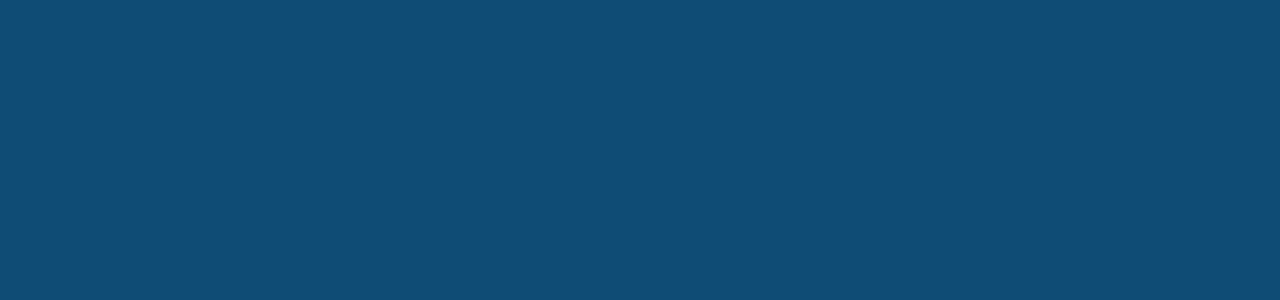
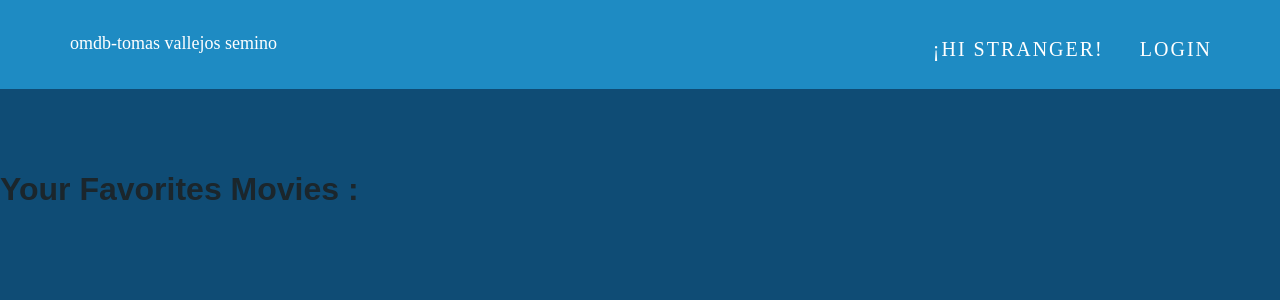
Before and after one commit to Tvallejoss/omdbNueva, a React (Create React App) app: page /Profile/1 in a window 1280 px wide. Shown: the top 300 px of the page. Built offline with nearby package versions, Linux system fonts and the light colour scheme; no server answers.

Commit message:
agregado medio mal el perfil de usuario

```diff
--- a/src/components/Navbar.jsx
+++ b/src/components/Navbar.jsx
@@ -1,18 +1,19 @@
 import React, { useEffect, useState } from "react";
 import "../style/navbar.css";
 import { useDispatch, useSelector } from "react-redux";
-import { Link } from "react-router-dom";
+import { Link, useLocation } from "react-router-dom";
 import { db } from "../firebase/base";
 import axios from "axios";
 import { setPeliculas } from "../store/peliculas";
 import { setFavorites, setUsuariolog } from "../store/users";
-import { CardMovie } from "./CardMovie";
+import { Header } from "./components/Header";
+import { PerfilScreen } from "./components/PerfilScreen";
 
 export const Navbar = () => {
+    const location = useLocation();
     const dispatch = useDispatch();
     let usuarioId = useSelector((state) => state.usuarioId);
     let favorites = useSelector((state) => state.favorites);
-    let peliculas = useSelector((state) => state.peliculas);
     const [usuarioLogueado, setUsuarioLogueado] = useState("");
     const [pelicula, setPelicula] = useState("");
     useEffect(() => {
@@ -30,7 +31,7 @@ export const Navbar = () => {
             .then((data) => {
                 dispatch(setPeliculas(data.data.Search));
             });
-    }, [usuarioId, pelicula, favorites]);
+    }, [usuarioId, pelicula, favorites, dispatch]);
 
     const searchMovie = (e) => {
         if (e.keyCode === 13) {
@@ -50,11 +51,18 @@ export const Navbar = () => {
                     {usuarioId ? (
                         <>
                             <li onClick={logOut}>Log0ut</li>
-                            <Link to={`/profile/${usuarioId}`}  style={{
+                            {location.pathname === "/" ? (
+                                <Link
+                                    to={`/profile/${usuarioId}`}
+                                    style={{
                                         color: "#fff",
-                                    }}>
+                                    }}
+                                >
                                     <li>Profile</li>{" "}
                                 </Link>
+                            ) : (
+                                ""
+                            )}
                             <li>¡Hi {usuarioLogueado.name}!</li>
                         </>
                     ) : (
@@ -72,6 +80,7 @@ export const Navbar = () => {
                         </>
                     )}
                     <div className="wrap">
+                        {location.pathname === "/" ? (
                             <div className="search">
                                 <input
                                     type="text"
@@ -80,33 +89,13 @@ export const Navbar = () => {
                                     onKeyUp={searchMovie}
                                 />
                             </div>
+                        ) : (
+                            ""
+                        )}
                     </div>
                 </ul>
             </nav>
-            <div
-                id="header"
-                style={{
-                    display: "flex",
-                    justifyContent: "space-between",
-                    flexWrap: "wrap",
-                    paddingTop: "150px",
-                }}
-            >
-                {peliculas.length
-                    ? peliculas.map((pelicula, i) => {
-                          return (
-                              <div
-                                  key={i}
-                                  style={{
-                                      margin: "35px",
-                                  }}
-                              >
-                                  <CardMovie props={pelicula} />
-                              </div>
-                          );
-                      })
-                    : ""}
-            </div>
+            {location.pathname === "/" ? <Header /> : <PerfilScreen />}
         </div>
     );
 };
--- a/src/components/components/Header.jsx
+++ b/src/components/components/Header.jsx
@@ -1,4 +1,6 @@
 import React from 'react'
+import { CardMovie } from '../CardMovie';
+import { useSelector } from "react-redux";
 
 export const Header = () => {
     let peliculas = useSelector((state) => state.peliculas);
--- /dev/null
+++ b/src/components/components/PerfilScreen.jsx
@@ -0,0 +1,11 @@
+import React from 'react'
+
+export const PerfilScreen = () => {
+    return (
+        <div style={{
+            paddingTop: "150px",
+        }}>
+            <h1>Your Favorites Movies :</h1>
+        </div>
+    )
+}
--- a/src/components/components/Profile.jsx
+++ b/src/components/components/Profile.jsx
@@ -1,10 +1,11 @@
 import React from "react";
 import { Navbar } from "../Navbar";
+
 
 export const Profile = () => {
     return (
         <>
-
+            <Navbar/>
         </>
     );
 };
```
Lines whose indentation alone changed are shown as unchanged.
